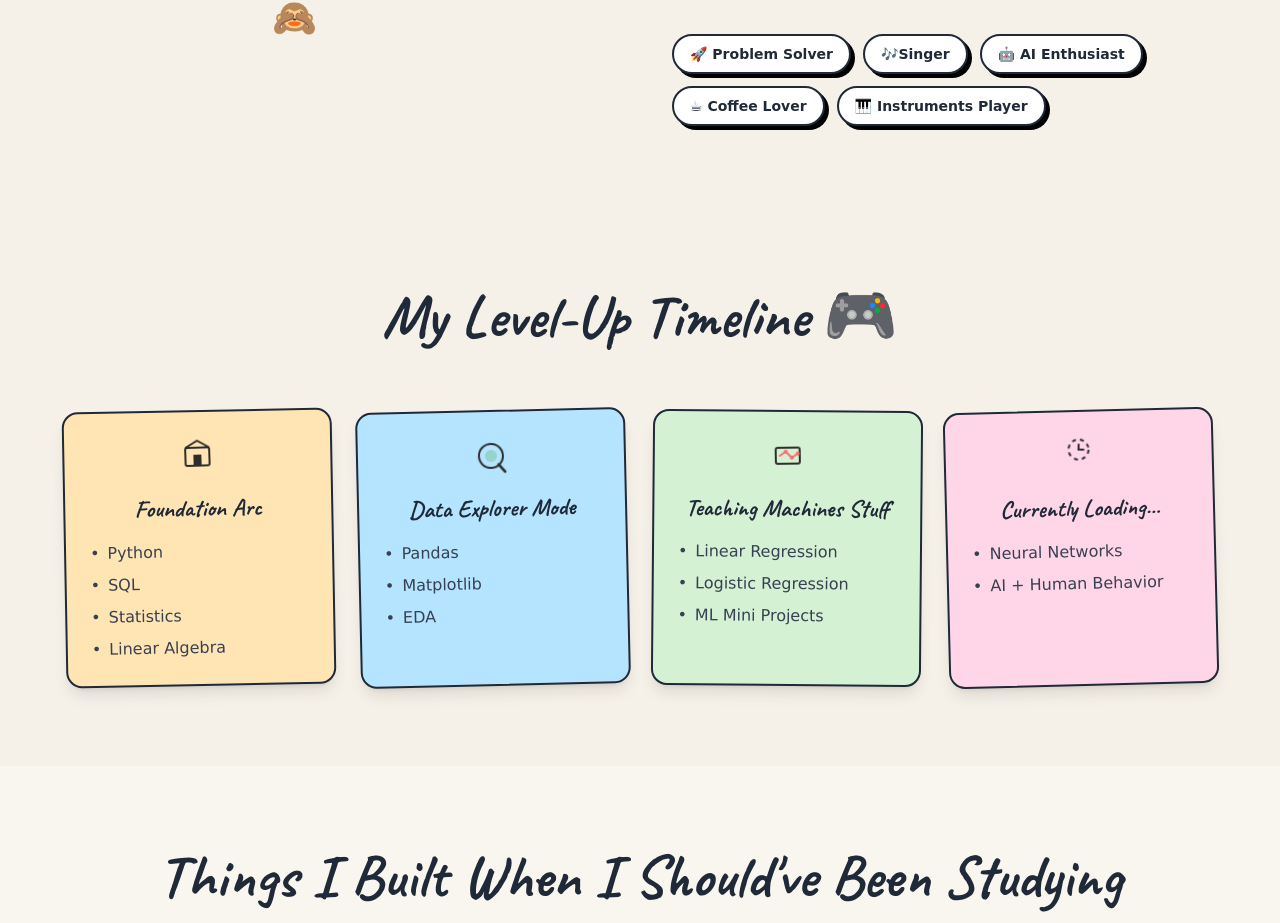
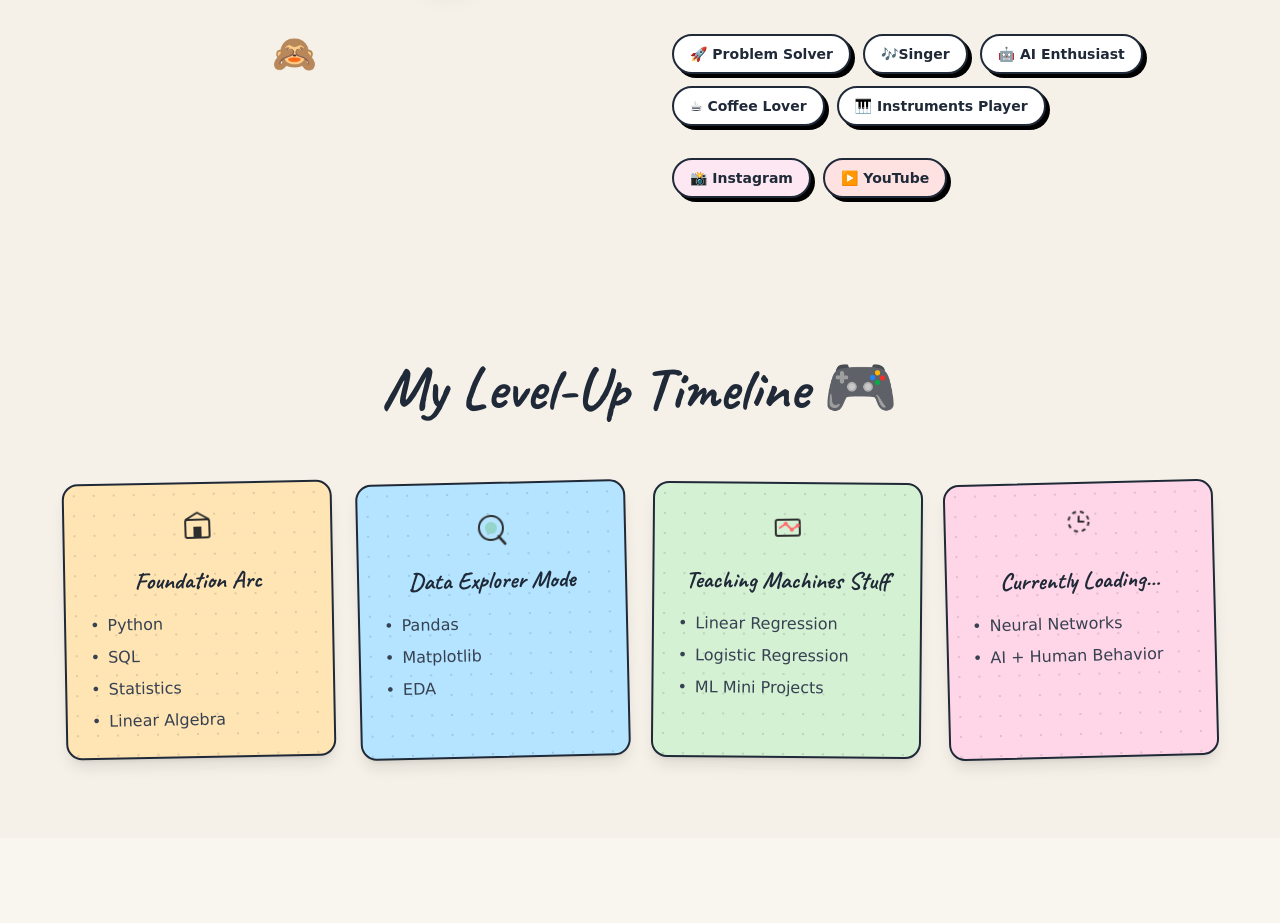
Before and after one commit to vaibhavcoreai/fun-portfolio, a React (Vite) app: page / in a window 1280 px wide. Shown: the part 1299-2222 px from the top of the page. Built offline with nearby package versions, Linux system fonts and the light colour scheme.

Commit message:
Add dotted grid texture to Level-Up Timeline cards

```diff
--- a/src/components/About.jsx
+++ b/src/components/About.jsx
@@ -78,7 +78,7 @@ const About = () => {
 
                         {/* Fun Stats or Tags */}
                         <div className="pt-4 flex flex-wrap justify-center md:justify-start gap-3">
-                            {['🚀 Problem Solver', '🎶Singer', '🤖 AI Enthusiast', '☕ Coffee Lover','🎹 Instruments Player'].map((tag, index) => (
+                            {['🚀 Problem Solver', '🎶Singer', '🤖 AI Enthusiast', '☕ Coffee Lover', '🎹 Instruments Player'].map((tag, index) => (
                                 <motion.span
                                     key={tag}
                                     className={`px-4 py-2 rounded-full border-2 border-gray-800 text-sm font-bold ${isDay ? 'bg-white shadow-[4px_4px_0px_0px_rgba(0,0,0,1)] hover:translate-x-[2px] hover:translate-y-[2px] hover:shadow-[2px_2px_0px_0px_rgba(0,0,0,1)] text-gray-800' : 'bg-gray-100 text-gray-800'}`}
@@ -89,6 +89,33 @@ const About = () => {
                                 </motion.span>
                             ))}
                         </div>
+
+                        {/* Social Buttons (Instagram & YouTube) */}
+                        <div className="pt-2 flex flex-wrap justify-center md:justify-start gap-3">
+                            <motion.a
+                                href="https://www.instagram.com/vaibhav.wav/"
+                                target="_blank"
+                                rel="noopener noreferrer"
+                                className={`px-4 py-2 rounded-full border-2 border-gray-800 text-sm font-bold ${isDay ? 'bg-pink-100 shadow-[4px_4px_0px_0px_rgba(0,0,0,1)] hover:translate-x-[2px] hover:translate-y-[2px] hover:shadow-[2px_2px_0px_0px_rgba(0,0,0,1)] text-gray-800' : 'bg-gray-100 text-gray-800'}`}
+                                whileHover={{ scale: 1.05 }}
+                                whileTap={{ scale: 0.95 }}
+                                transition={{ type: 'spring', stiffness: 400 }}
+                            >
+                                📸 Instagram
+                            </motion.a>
+
+                            <motion.a
+                                href="https://www.youtube.com/@VaibhavManaji1305"
+                                target="_blank"
+                                rel="noopener noreferrer"
+                                className={`px-4 py-2 rounded-full border-2 border-gray-800 text-sm font-bold ${isDay ? 'bg-red-100 shadow-[4px_4px_0px_0px_rgba(0,0,0,1)] hover:translate-x-[2px] hover:translate-y-[2px] hover:shadow-[2px_2px_0px_0px_rgba(0,0,0,1)] text-gray-800' : 'bg-gray-100 text-gray-800'}`}
+                                whileHover={{ scale: 1.05 }}
+                                whileTap={{ scale: 0.95 }}
+                                transition={{ type: 'spring', stiffness: 400 }}
+                            >
+                                ▶️ YouTube
+                            </motion.a>
+                        </div>
                     </motion.div>
 
                 </div>
--- a/src/components/LevelUpTimeline.jsx
+++ b/src/components/LevelUpTimeline.jsx
@@ -89,7 +89,7 @@ const LevelUpTimeline = () => {
                             transition={{ delay: index * 0.1 }}
                         >
                             <motion.div
-                                className="p-6 rounded-2xl shadow-lg border-2 border-gray-800 h-full"
+                                className="p-6 rounded-2xl shadow-lg border-2 border-gray-800 h-full bg-dot-grid"
                                 style={{
                                     backgroundColor: skill.color,
                                     transform: `rotate(${Math.random() * 4 - 2}deg)`,
--- a/src/index.css
+++ b/src/index.css
@@ -19,7 +19,9 @@
 
   /* Restore cursor on touch devices where fine pointer is not available */
   @media (pointer: coarse) {
-    html, * {
+
+    html,
+    * {
       cursor: auto !important;
     }
   }
@@ -67,3 +69,9 @@
     transition: all 0.3s cubic-bezier(0.34, 1.56, 0.64, 1);
   }
 }
+
+/* Custom Dotted Background Grid */
+.bg-dot-grid {
+  background-image: radial-gradient(rgba(45, 45, 45, 0.15) 1.5px, transparent 1.5px);
+  background-size: 20px 20px;
+}
```
